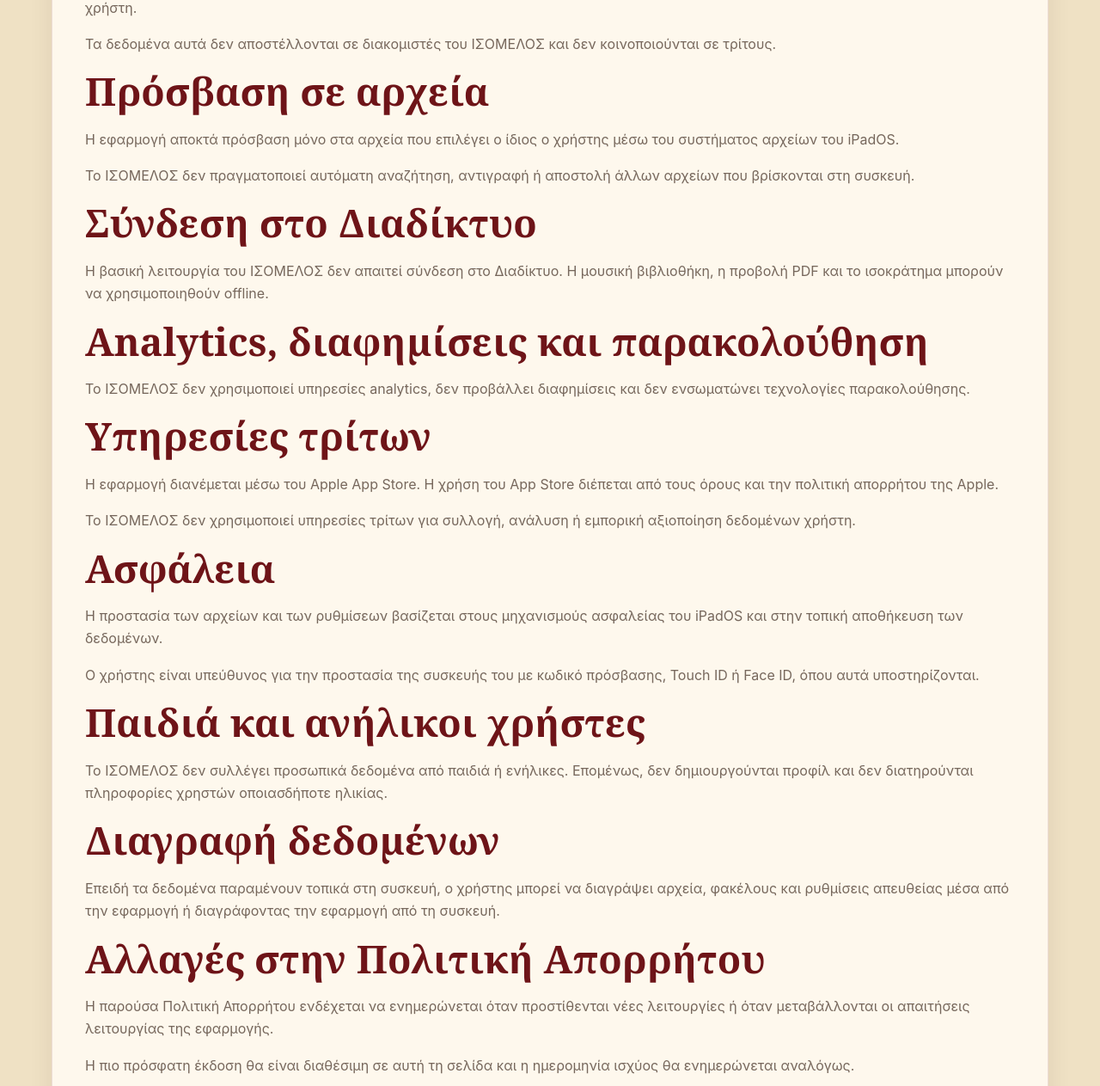
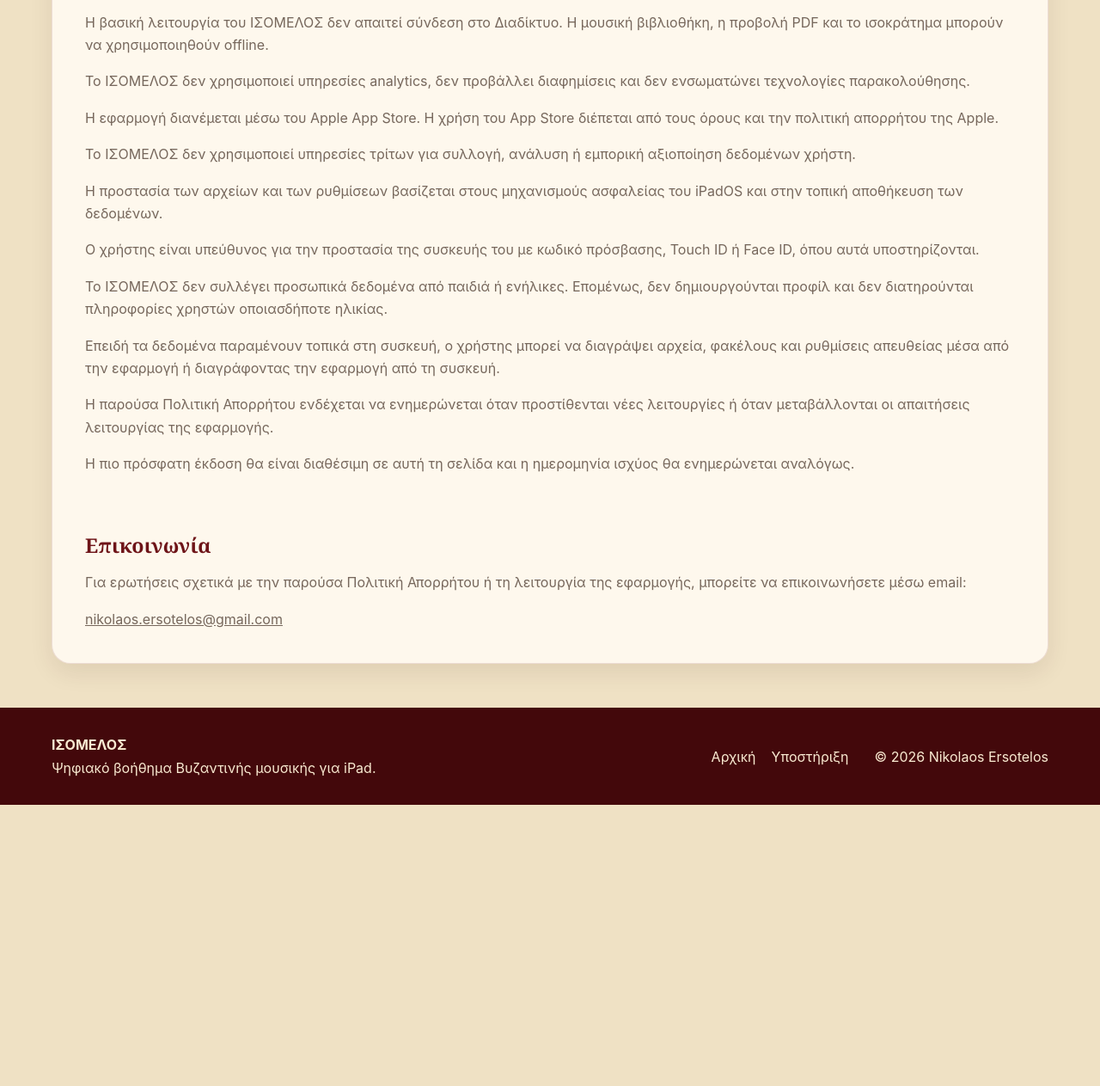
Before and after one commit to nikolaosersotelos-coder/ISOMELOS, a plain HTML site: page privacy.html in a window 1280 px wide. Shown: the part 766-2029 px from the top of the page at 86% size. After the commit the page ends 1702 px from the top, so only its background shows below. Drawn offline with Linux system fonts and the light colour scheme.

Commit message:
new style for privacy

```diff
--- a/privacy.html
+++ b/privacy.html
@@ -134,14 +134,6 @@
         2026
       </p>
 
-
-      <h2
-        data-el="Η δέσμευσή μας"
-        data-en="Our Commitment"
-      >
-        Η δέσμευσή μας
-      </h2>
-
       <p
         data-el="Το ΙΣΟΜΕΛΟΣ σχεδιάστηκε με βασική αρχή τον απόλυτο σεβασμό της ιδιωτικότητας. Η εφαρμογή λειτουργεί χωρίς να συλλέγει προσωπικά δεδομένα και χωρίς να απαιτεί δημιουργία λογαριασμού."
         data-en="ISOMELOS has been designed with privacy as a core principle. The application operates without collecting personal information and without requiring user registration."
@@ -151,14 +143,6 @@
         να συλλέγει προσωπικά δεδομένα και χωρίς να απαιτεί
         δημιουργία λογαριασμού.
       </p>
-
-
-      <h2
-        data-el="Προσωπικά δεδομένα"
-        data-en="Personal Data"
-      >
-        Προσωπικά δεδομένα
-      </h2>
 
       <p
         data-el="Το ΙΣΟΜΕΛΟΣ δεν συλλέγει, δεν αποθηκεύει, δεν μεταδίδει και δεν κοινοποιεί προσωπικά δεδομένα."
@@ -201,13 +185,7 @@
 
       </ul>
 
-
-      <h2
-        data-el="Τοπική αποθήκευση δεδομένων"
-        data-en="Local Data Storage"
-      >
-        Τοπική αποθήκευση δεδομένων
-      </h2>
+		<br></br>
 
       <p
         data-el="Τα αρχεία PDF, οι φάκελοι της μουσικής βιβλιοθήκης και οι ρυθμίσεις της εφαρμογής αποθηκεύονται αποκλειστικά τοπικά στη συσκευή του χρήστη."
@@ -226,14 +204,6 @@
         του ΙΣΟΜΕΛΟΣ και δεν κοινοποιούνται σε τρίτους.
       </p>
 
-
-      <h2
-        data-el="Πρόσβαση σε αρχεία"
-        data-en="Access to Files"
-      >
-        Πρόσβαση σε αρχεία
-      </h2>
-
       <p
         data-el="Η εφαρμογή αποκτά πρόσβαση μόνο στα αρχεία που επιλέγει ο ίδιος ο χρήστης μέσω του συστήματος αρχείων του iPadOS."
         data-en="The application accesses only the files that the user explicitly selects through the iPadOS file system."
@@ -251,14 +221,6 @@
         στη συσκευή.
       </p>
 
-
-      <h2
-        data-el="Σύνδεση στο Διαδίκτυο"
-        data-en="Internet Connection"
-      >
-        Σύνδεση στο Διαδίκτυο
-      </h2>
-
       <p
         data-el="Η βασική λειτουργία του ΙΣΟΜΕΛΟΣ δεν απαιτεί σύνδεση στο Διαδίκτυο. Η μουσική βιβλιοθήκη, η προβολή PDF και το ισοκράτημα μπορούν να χρησιμοποιηθούν offline."
         data-en="The core functionality of ISOMELOS does not require an Internet connection. The music library, PDF viewer and ison features can be used offline."
@@ -268,14 +230,6 @@
         και το ισοκράτημα μπορούν να χρησιμοποιηθούν offline.
       </p>
 
-
-      <h2
-        data-el="Analytics, διαφημίσεις και παρακολούθηση"
-        data-en="Analytics, Advertising and Tracking"
-      >
-        Analytics, διαφημίσεις και παρακολούθηση
-      </h2>
-
       <p
         data-el="Το ΙΣΟΜΕΛΟΣ δεν χρησιμοποιεί υπηρεσίες analytics, δεν προβάλλει διαφημίσεις και δεν ενσωματώνει τεχνολογίες παρακολούθησης."
         data-en="ISOMELOS does not use analytics services, does not display advertising and does not include tracking technologies."
@@ -284,14 +238,6 @@
         δεν προβάλλει διαφημίσεις και δεν ενσωματώνει
         τεχνολογίες παρακολούθησης.
       </p>
-
-
-      <h2
-        data-el="Υπηρεσίες τρίτων"
-        data-en="Third-party Services"
-      >
-        Υπηρεσίες τρίτων
-      </h2>
 
       <p
         data-el="Η εφαρμογή διανέμεται μέσω του Apple App Store. Η χρήση του App Store διέπεται από τους όρους και την πολιτική απορρήτου της Apple."
@@ -309,14 +255,6 @@
         Το ΙΣΟΜΕΛΟΣ δεν χρησιμοποιεί υπηρεσίες τρίτων για
         συλλογή, ανάλυση ή εμπορική αξιοποίηση δεδομένων χρήστη.
       </p>
-
-
-      <h2
-        data-el="Ασφάλεια"
-        data-en="Security"
-      >
-        Ασφάλεια
-      </h2>
 
       <p
         data-el="Η προστασία των αρχείων και των ρυθμίσεων βασίζεται στους μηχανισμούς ασφαλείας του iPadOS και στην τοπική αποθήκευση των δεδομένων."
@@ -336,14 +274,6 @@
         όπου αυτά υποστηρίζονται.
       </p>
 
-
-      <h2
-        data-el="Παιδιά και ανήλικοι χρήστες"
-        data-en="Children and Minor Users"
-      >
-        Παιδιά και ανήλικοι χρήστες
-      </h2>
-
       <p
         data-el="Το ΙΣΟΜΕΛΟΣ δεν συλλέγει προσωπικά δεδομένα από παιδιά ή ενήλικες. Επομένως, δεν δημιουργούνται προφίλ και δεν διατηρούνται πληροφορίες χρηστών οποιασδήποτε ηλικίας."
         data-en="ISOMELOS does not collect personal information from children or adults. Therefore, no profiles are created and no user information is retained for users of any age."
@@ -352,14 +282,6 @@
         ή ενήλικες. Επομένως, δεν δημιουργούνται προφίλ και
         δεν διατηρούνται πληροφορίες χρηστών οποιασδήποτε ηλικίας.
       </p>
-
-
-      <h2
-        data-el="Διαγραφή δεδομένων"
-        data-en="Data Deletion"
-      >
-        Διαγραφή δεδομένων
-      </h2>
 
       <p
         data-el="Επειδή τα δεδομένα παραμένουν τοπικά στη συσκευή, ο χρήστης μπορεί να διαγράψει αρχεία, φακέλους και ρυθμίσεις απευθείας μέσα από την εφαρμογή ή διαγράφοντας την εφαρμογή από τη συσκευή."
@@ -370,14 +292,6 @@
         ρυθμίσεις απευθείας μέσα από την εφαρμογή ή διαγράφοντας
         την εφαρμογή από τη συσκευή.
       </p>
-
-
-      <h2
-        data-el="Αλλαγές στην Πολιτική Απορρήτου"
-        data-en="Changes to this Privacy Policy"
-      >
-        Αλλαγές στην Πολιτική Απορρήτου
-      </h2>
 
       <p
         data-el="Η παρούσα Πολιτική Απορρήτου ενδέχεται να ενημερώνεται όταν προστίθενται νέες λειτουργίες ή όταν μεταβάλλονται οι απαιτήσεις λειτουργίας της εφαρμογής."
@@ -397,13 +311,13 @@
         αναλόγως.
       </p>
 
-
-      <h2
+	  <br></br>
+      <h3
         data-el="Επικοινωνία"
         data-en="Contact"
       >
         Επικοινωνία
-      </h2>
+      </h3>
 
       <p
         data-el="Για ερωτήσεις σχετικά με την παρούσα Πολιτική Απορρήτου ή τη λειτουργία της εφαρμογής, μπορείτε να επικοινωνήσετε μέσω email:"
```
